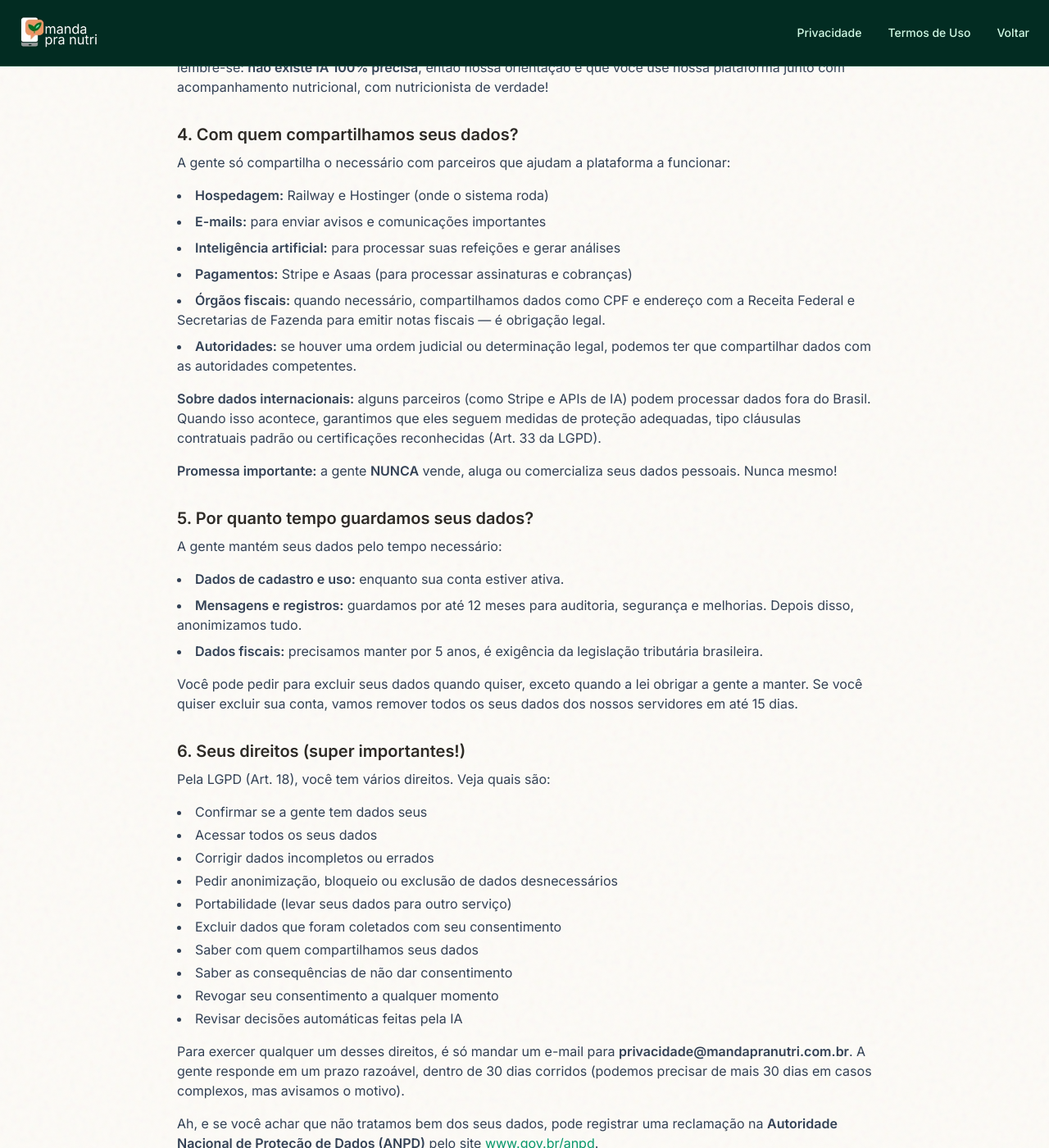
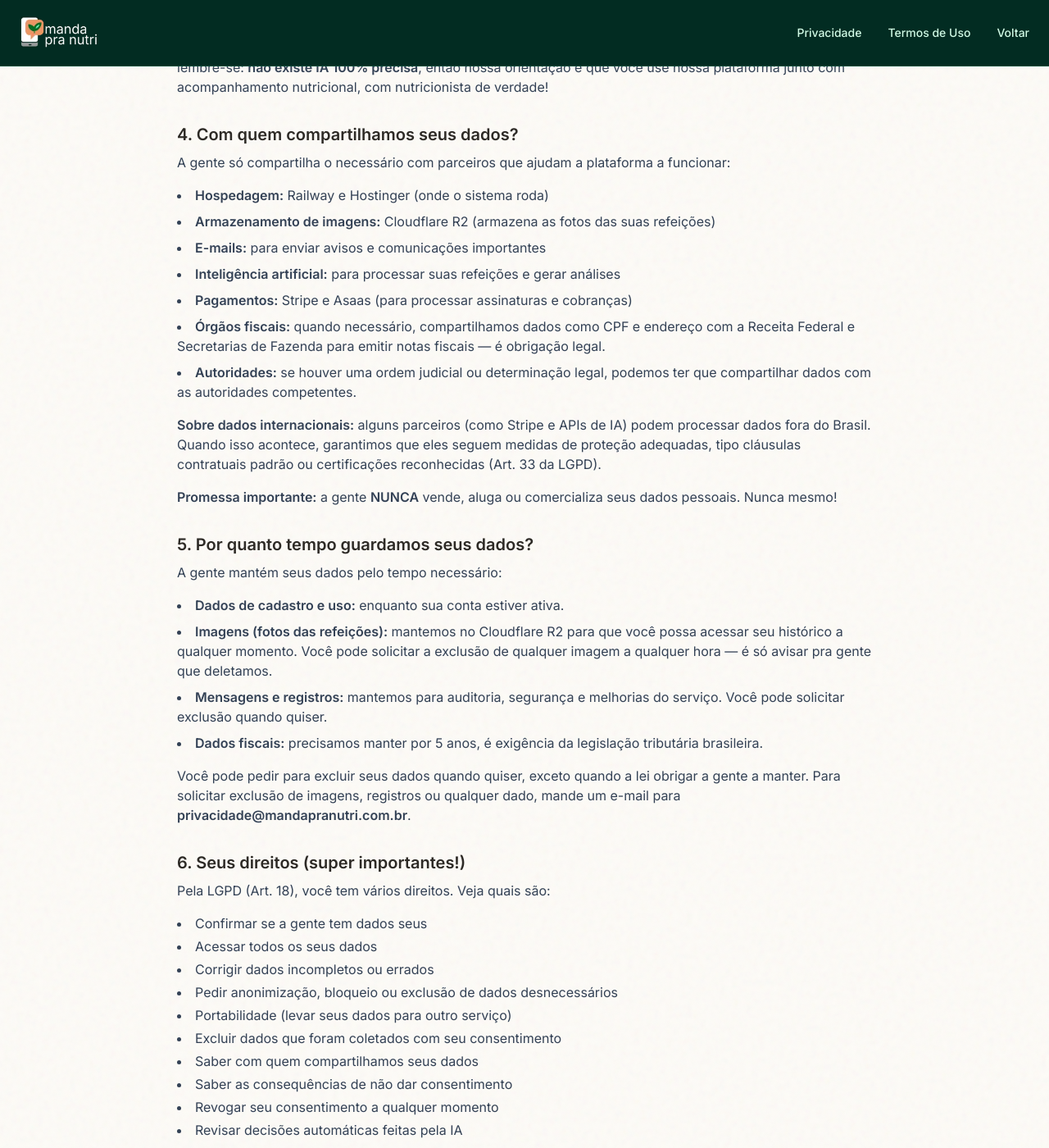
Before and after one commit to brulabs-dev/mpnsite, a Jekyll site: the page built from docs/privacidade.html, in a window 1280 px wide and 1400 px high, scrolled down 1723 px. Shown: the whole window at 82% size. Built offline with Jekyll 4.4.1, drawn with Linux system fonts in a browser that asks for light colours; nearby versions of some CDN libraries; a script that is not in the unit is left out.

Commit message:
Atualizar política de privacidade para Cloudflare R2
Mudanças:
- Adicionar Cloudflare R2 como parceiro de armazenamento de imagens
- Remover limite de tempo fixo para retenção de imagens
- Deixar claro que usuário pode solicitar exclusão de imagens a qualquer momento
- Facilitar acesso ao email de privacidade para solicitações de deleção

Abordagem: Flexível e centrada no usuário - sem prazos rígidos, mas com opção de deletar quando quiser.

https://claude.ai/code/session_0137SGMtxxjYx97RjPbZTRS5

```diff
--- a/docs/privacidade.html
+++ b/docs/privacidade.html
@@ -50,6 +50,7 @@ permalink: /privacidade/
     <p class="mb-4 text-slate-700">A gente só compartilha o necessário com parceiros que ajudam a plataforma a funcionar:</p>
     <ul class="list-disc list-inside mb-4 text-slate-700 space-y-2">
       <li><strong>Hospedagem:</strong> Railway e Hostinger (onde o sistema roda)</li>
+      <li><strong>Armazenamento de imagens:</strong> Cloudflare R2 (armazena as fotos das suas refeições)</li>
       <li><strong>E-mails:</strong> para enviar avisos e comunicações importantes</li>
       <li><strong>Inteligência artificial:</strong> para processar suas refeições e gerar análises</li>
       <li><strong>Pagamentos:</strong> Stripe e Asaas (para processar assinaturas e cobranças)</li>
@@ -63,10 +64,11 @@ permalink: /privacidade/
     <p class="mb-4 text-slate-700">A gente mantém seus dados pelo tempo necessário:</p>
     <ul class="list-disc list-inside mb-4 text-slate-700 space-y-2">
       <li><strong>Dados de cadastro e uso:</strong> enquanto sua conta estiver ativa.</li>
-      <li><strong>Mensagens e registros:</strong> guardamos por até 12 meses para auditoria, segurança e melhorias. Depois disso, anonimizamos tudo.</li>
+      <li><strong>Imagens (fotos das refeições):</strong> mantemos no Cloudflare R2 para que você possa acessar seu histórico a qualquer momento. Você pode solicitar a exclusão de qualquer imagem a qualquer hora — é só avisar pra gente que deletamos.</li>
+      <li><strong>Mensagens e registros:</strong> mantemos para auditoria, segurança e melhorias do serviço. Você pode solicitar exclusão quando quiser.</li>
       <li><strong>Dados fiscais:</strong> precisamos manter por 5 anos, é exigência da legislação tributária brasileira.</li>
     </ul>
-    <p class="mb-4 text-slate-700">Você pode pedir para excluir seus dados quando quiser, exceto quando a lei obrigar a gente a manter. Se você quiser excluir sua conta, vamos remover todos os seus dados dos nossos servidores em até 15 dias.</p>
+    <p class="mb-4 text-slate-700">Você pode pedir para excluir seus dados quando quiser, exceto quando a lei obrigar a gente a manter. Para solicitar exclusão de imagens, registros ou qualquer dado, mande um e-mail para <strong>privacidade@mandapranutri.com.br</strong>.</p>
 
     <h2 class="text-xl font-bold mt-8 mb-2">6. Seus direitos (super importantes!)</h2>
     <p class="mb-4 text-slate-700">Pela LGPD (Art. 18), você tem vários direitos. Veja quais são:</p>
```
